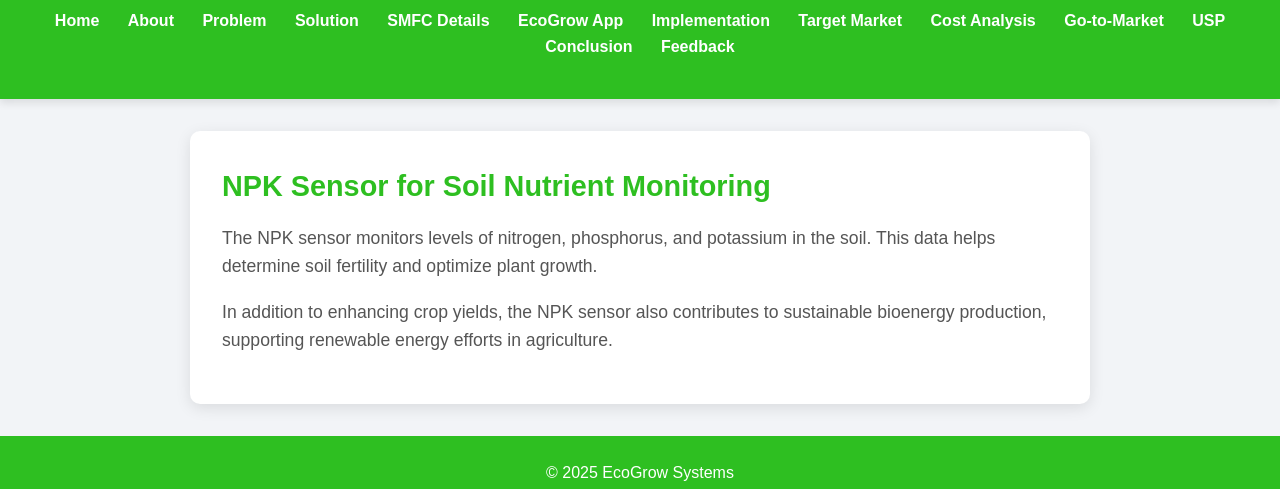
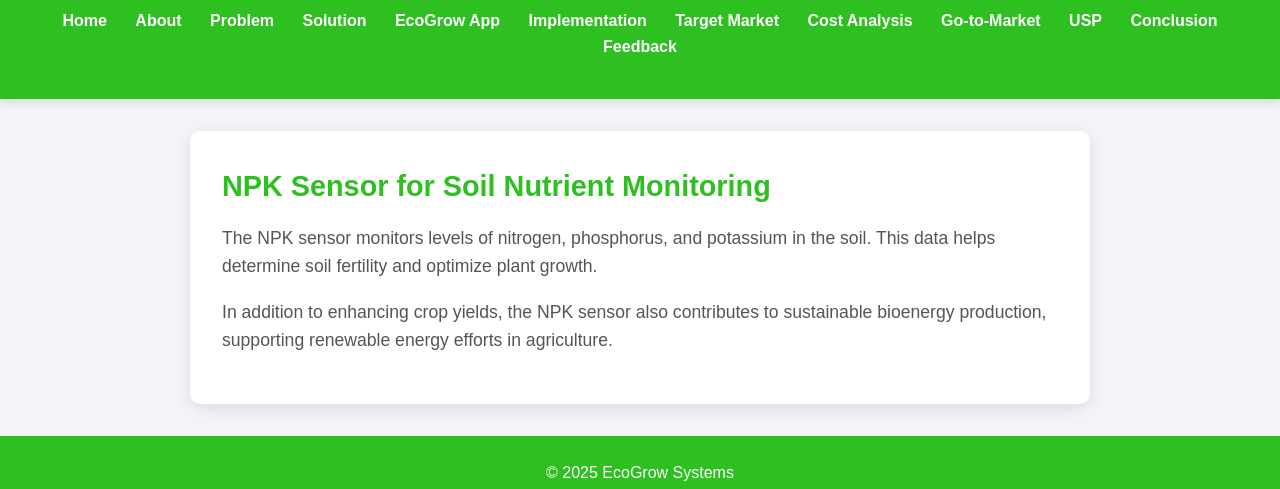
Before and after one commit to TimothyM2011/Eco_Grow, a plain HTML site: page soil-analysis.html in a window 1280 px wide. Shown: the part 83-572 px from the top of the page. Drawn offline with Linux system fonts and the light colour scheme.

Commit message:
Update soil-analysis.html

```diff
--- a/soil-analysis.html
+++ b/soil-analysis.html
@@ -14,7 +14,6 @@
             <a href="about.html">About</a>
             <a href="problem.html">Problem</a>
             <a href="solution.html">Solution</a>
-            <a href="smfc.html">SMFC Details</a>
             <a href="app.html">EcoGrow App</a>
             <a href="implementation.html">Implementation</a>
             <a href="market.html">Target Market</a>
```
